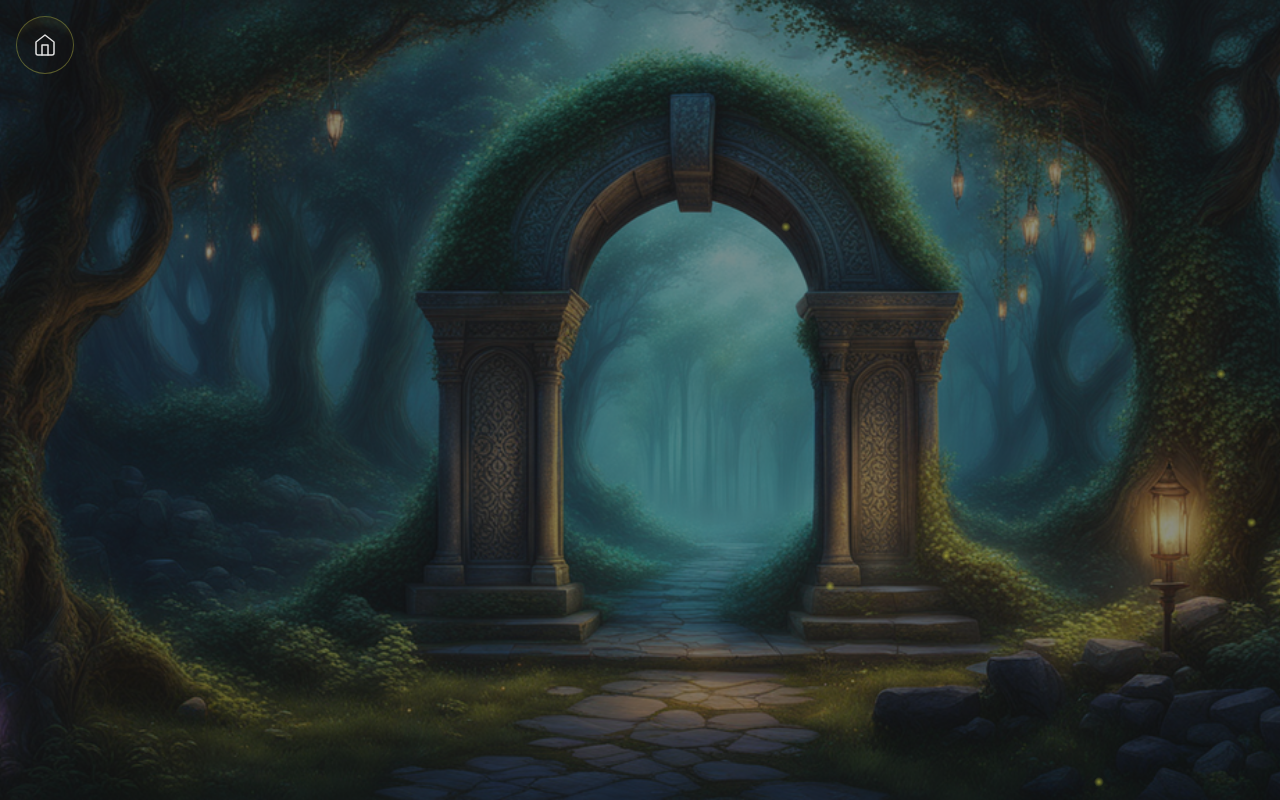
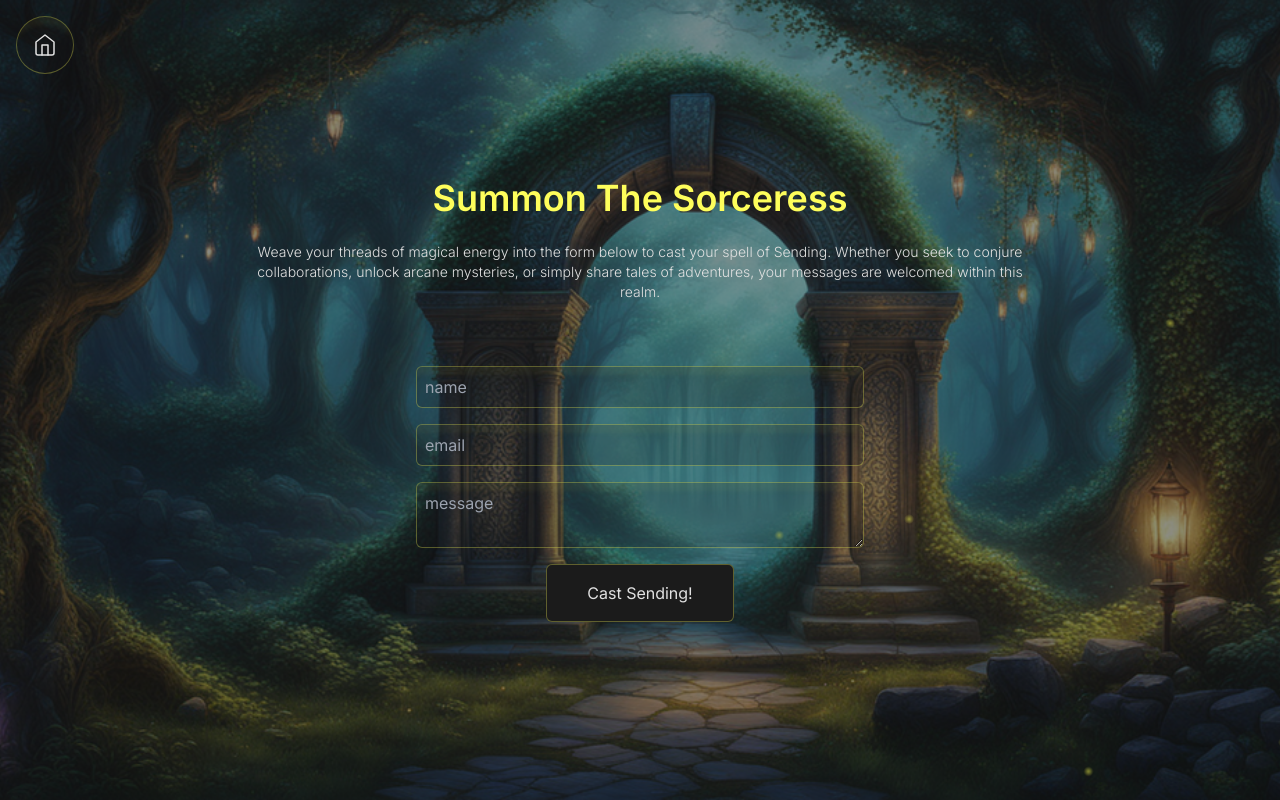
Before and after one commit to branchwag/magicportfoliosite, a Next.js app: page /contact in a window 1280 px wide. Built offline with nearby package versions, Linux system fonts and the light colour scheme.

Commit message:
fills in contact page content

```diff
--- a/src/app/(sub pages)/contact/page.js
+++ b/src/app/(sub pages)/contact/page.js
@@ -1,5 +1,6 @@
 import Image from "next/image";
 import bg from "../../../../public/background/contact-background.png";
+import Form from "@/components/contact/Form";
 
 export const metadata = {
   title: "About",
@@ -15,6 +16,21 @@
         alt="Next.js Portfolio website's about page background image"
         className="-z-50 fixed top-0 left-0 w-full h-full object-cover object-center opacity-50"
       />
+
+      <article className="relative w-full flex flex-col items-center justify-center py-8 sm:py-0 space-y-8">
+        <div className="flex flex-col items-center justify-center space-y-6 w-full sm:w-3/4">
+          <h1 className="text-accent font-semibold text-center text-4xl capitalize">
+            summon the sorceress
+          </h1>
+          <p className="text-center font-light text-sm xs:text-base">
+            Weave your threads of magical energy into the form below to cast
+            your spell of Sending. Whether you seek to conjure collaborations,
+            unlock arcane mysteries, or simply share tales of adventures, your
+            messages are welcomed within this realm.
+          </p>
+        </div>
+        <Form />
+      </article>
     </>
   );
 }
--- /dev/null
+++ b/src/components/contact/Form.jsx
@@ -0,0 +1,160 @@
+"use client";
+import React from "react";
+import { useForm } from "react-hook-form";
+import emailjs from "@emailjs/browser";
+import { Toaster, toast } from "sonner";
+import { motion } from "framer-motion";
+
+const container = {
+  hidden: { opacity: 0 },
+  show: {
+    opacity: 1,
+    transition: {
+      staggerChildren: 0.3,
+      delayChildren: 0.2,
+    },
+  },
+};
+
+const item = {
+  hidden: { scale: 0 },
+  show: { scale: 1 },
+};
+
+export default function Form() {
+  const {
+    register,
+    handleSubmit,
+    formState: { errors },
+  } = useForm();
+
+  const sendEmail = (params) => {
+    const toastId = toast.loading("Sending your message, please wait...");
+
+    // toast.info(
+    //   "Form submissions are demo-only here. Please checkout the final code repo to enable it. If you want to connect you can reach out to me via branchleannelmb@gmail.com.",
+    //   {
+    //     id: toastId,
+    //   }
+    // );
+
+    // comment out the above toast.info and uncomment the below code to enable emailjs
+
+    emailjs
+      .send(
+        process.env.NEXT_PUBLIC_SERVICE_ID,
+        process.env.NEXT_PUBLIC_TEMPLATE_ID,
+        params,
+        {
+          publicKey: process.env.NEXT_PUBLIC_PUBLIC_KEY,
+          limitRate: {
+            throttle: 5000, // you can not send more then 1 email per 5 seconds
+          },
+        }
+      )
+      .then(
+        () => {
+          toast.success(
+            "I have received your message, I will get back to you soon!",
+            {
+              id: toastId,
+            }
+          );
+        },
+        (error) => {
+          // console.log("FAILED...", error.text);
+          toast.error(
+            "There was an error sending your message, please try again later!",
+            {
+              id: toastId,
+            }
+          );
+        }
+      );
+  };
+
+  const onSubmit = (data) => {
+    const templateParams = {
+      to_name: "CodeBucks",
+      from_name: data.name,
+      reply_to: data.email,
+      message: data.message,
+    };
+
+    sendEmail(templateParams);
+  };
+
+  return (
+    <>
+      <Toaster richColors={true} />
+      <motion.form
+        variants={container}
+        initial="hidden"
+        animate="show"
+        onSubmit={handleSubmit(onSubmit)}
+        className="max-w-md w-full flex flex-col items-center justify-center space-y-4"
+      >
+        <motion.input
+          variants={item}
+          type="text"
+          placeholder="name"
+          {...register("name", {
+            required: "This field is required!",
+            minLength: {
+              value: 3,
+              message: "Name should be atleast 3 characters long.",
+            },
+          })}
+          className="w-full p-2 rounded-md shadow-lg text-foreground focus:outline-none focus:ring-2 focus:ring-accent/50 custom-bg"
+        />
+        {errors.name && (
+          <span className="inline-block self-start text-accent">
+            {errors.name.message}
+          </span>
+        )}
+        <motion.input
+          variants={item}
+          type="email"
+          placeholder="email"
+          {...register("email", { required: "This field is required!" })}
+          className="w-full p-2 rounded-md shadow-lg text-foreground focus:outline-none focus:ring-2 focus:ring-accent/50 custom-bg"
+        />
+        {errors.email && (
+          <span className="inline-block self-start text-accent">
+            {errors.email.message}
+          </span>
+        )}
+        <motion.textarea
+          variants={item}
+          placeholder="message"
+          {...register("message", {
+            required: "This field is required!",
+            maxLength: {
+              value: 500,
+              message: "Message should be less than 500 characters",
+            },
+            minLength: {
+              value: 50,
+              message: "Message should be more than 50 characters",
+            },
+          })}
+          className="w-full p-2 rounded-md shadow-lg text-foreground focus:outline-none focus:ring-2 focus:ring-accent/50 custom-bg"
+        />
+        {errors.message && (
+          <span className="inline-block self-start text-accent">
+            {errors.message.message}
+          </span>
+        )}
+
+        <motion.input
+          variants={item}
+          value="Cast Sending!"
+          className="px-10 py-4 rounded-md shadow-lg bg-background border border-accent/30 border-solid
+      hover:shadow-glass-sm backdrop-blur-sm text-foreground focus:outline-none focus:ring-2 focus:ring-accent/50 cursor-pointer capitalize
+      "
+          type="submit"
+        />
+      </motion.form>
+    </>
+  );
+}
```
